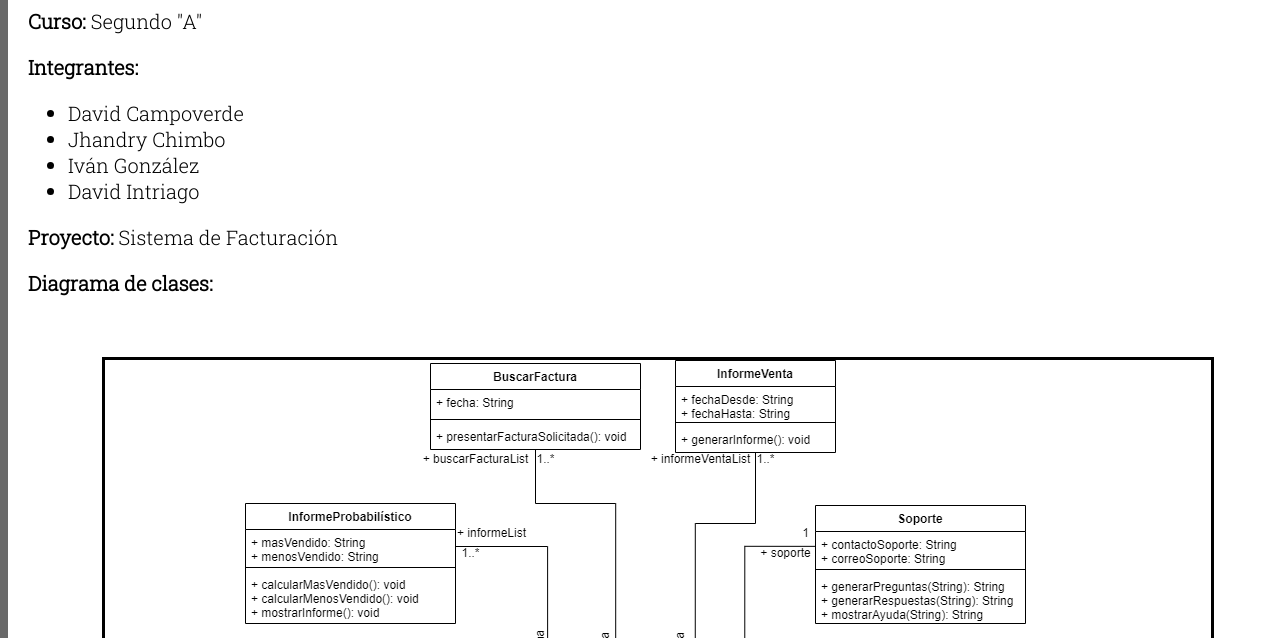
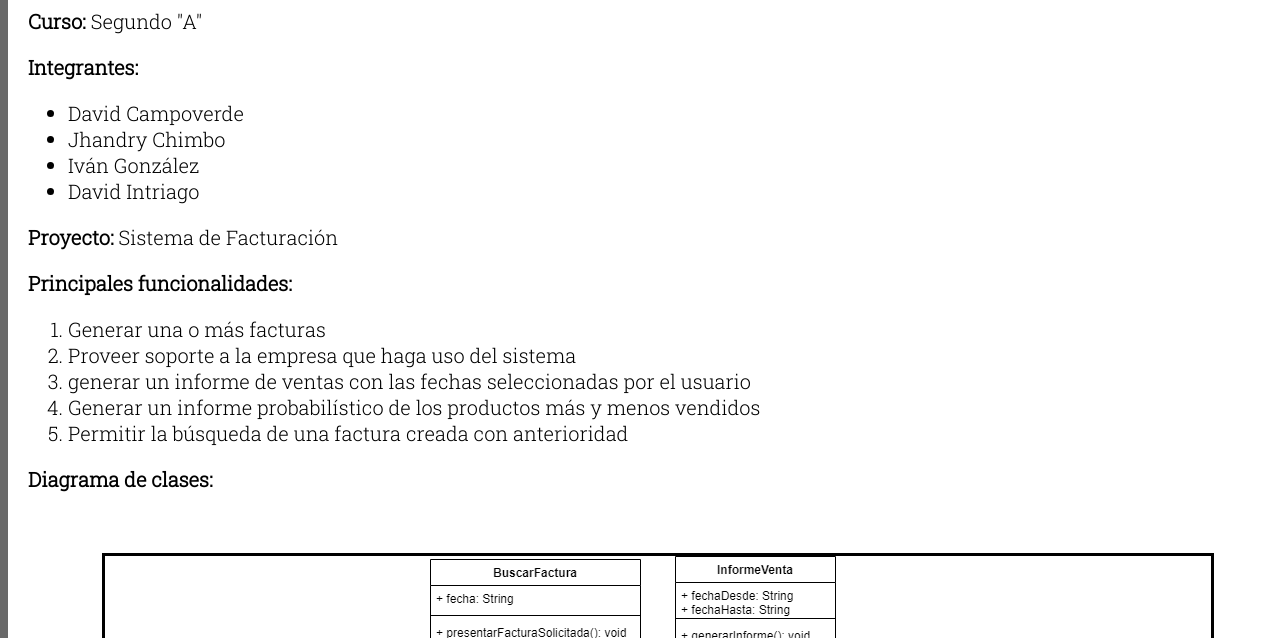
Before and after one commit to DavidCamp0verde/proyecto.github.io, a plain HTML site: page index.html in a window 1280 px wide. Shown: the part 162-800 px from the top of the page. Drawn offline with Linux system fonts and the light colour scheme; a web font is replaced by a local one.

Commit message:
Update index.html

```diff
--- a/index.html
+++ b/index.html
@@ -20,7 +20,15 @@
                     <li>Iván González</li>
                     <li>David Intriago</li>
                 </ul>
-                <p><strong>Proyecto:</strong> Sistema de Facturación</p>
+                <p><strong>Proyecto: </strong> Sistema de Facturación</p>
+                <p><strong>Principales funcionalidades:</strong></p>
+                <ol>
+                    <li>Generar una o más facturas</li>
+                    <li>Proveer soporte a la empresa que haga uso del sistema</li>
+                    <li>generar un informe de ventas con las fechas seleccionadas por el usuario</li>
+                    <li>Generar un informe probabilístico de los productos más y menos vendidos</li>
+                    <li>Permitir la búsqueda de una factura creada con anterioridad</li>
+                </ol>
                 <p><strong>Diagrama de clases:</strong></p>
                 <br>
                 <p align="center"><img class="imagen" src="proyecto.png" alt="Diagrama de clases del proyecto"></p>
```
